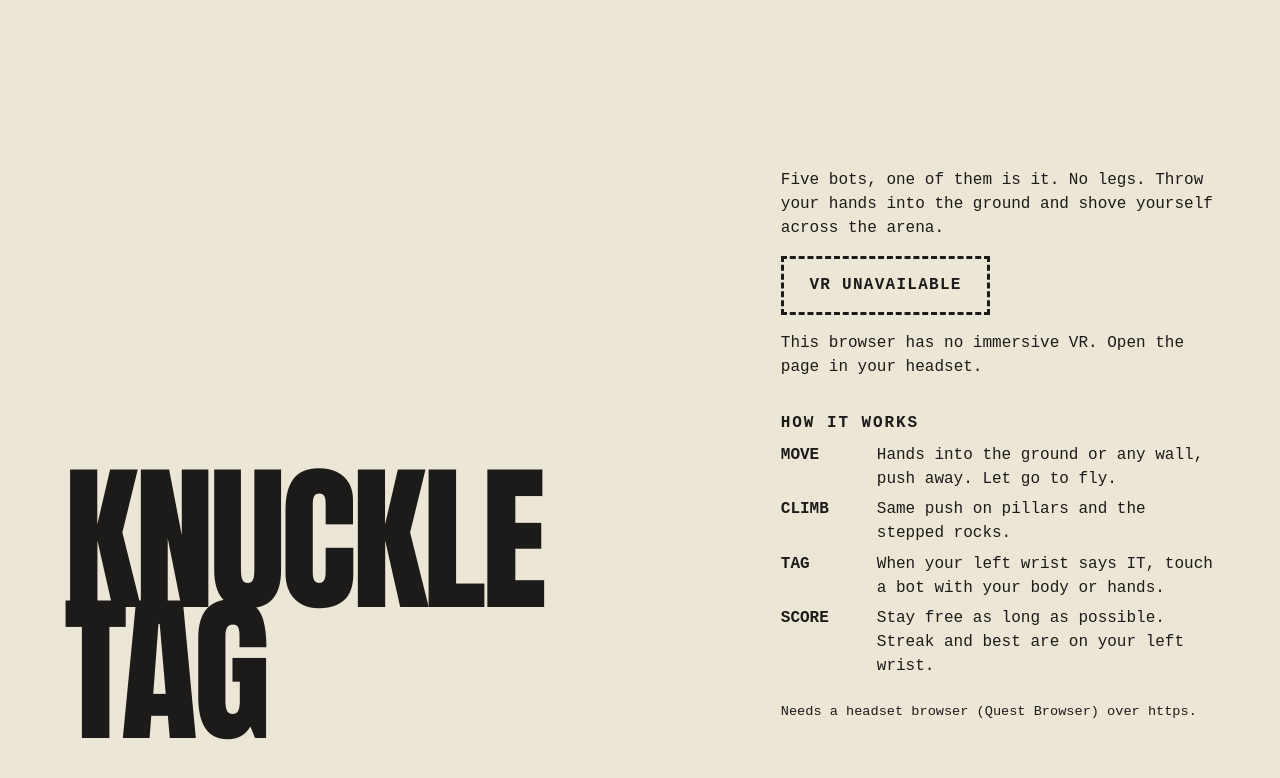
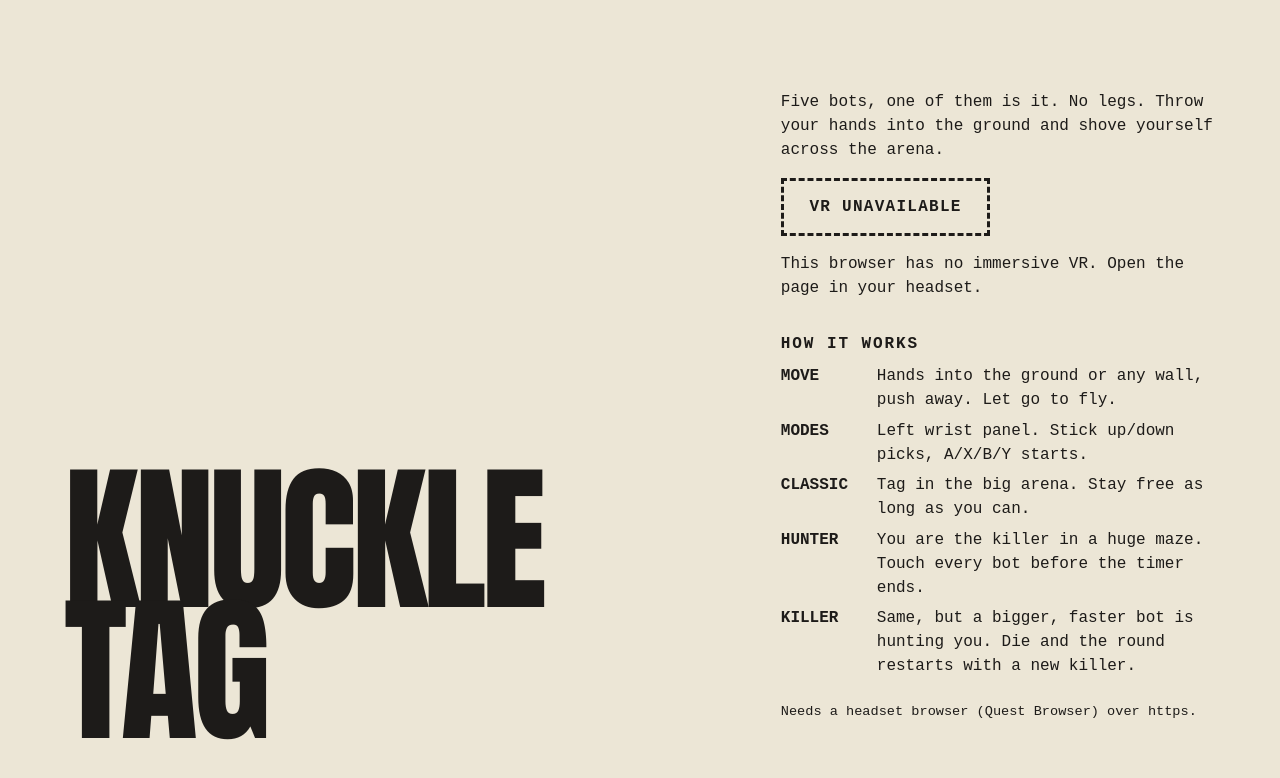
Before and after one commit to mark-invincible-edit/vrtest, a plain HTML site: page index.html in a window 1280 px wide. Drawn offline with nearby package versions, Linux system fonts and the light colour scheme.

Commit message:
Update index.html

```diff
--- a/index.html
+++ b/index.html
@@ -8,7 +8,7 @@
 <meta name="color-scheme" content="light dark">
 <link rel="stylesheet" href="style.css">
 <script type="importmap">
-{"imports":{"three":"https://cdn.jsdelivr.net/npm/three@0.160.0/build/three.module.js"}}
+{"imports":{"three":"https://cdn.jsdelivr.net/npm/three@0.160.0/build/three.module.js","three/addons/":"https://cdn.jsdelivr.net/npm/three@0.160.0/examples/jsm/"}}
 </script>
 </head>
 <body>
@@ -21,9 +21,10 @@
     <h2>How it works</h2>
     <dl>
       <dt>Move</dt><dd>Hands into the ground or any wall, push away. Let go to fly.</dd>
-      <dt>Climb</dt><dd>Same push on pillars and the stepped rocks.</dd>
-      <dt>Tag</dt><dd>When your left wrist says IT, touch a bot with your body or hands.</dd>
-      <dt>Score</dt><dd>Stay free as long as possible. Streak and best are on your left wrist.</dd>
+      <dt>Modes</dt><dd>Left wrist panel. Stick up/down picks, A/X/B/Y starts.</dd>
+      <dt>Classic</dt><dd>Tag in the big arena. Stay free as long as you can.</dd>
+      <dt>Hunter</dt><dd>You are the killer in a huge maze. Touch every bot before the timer ends.</dd>
+      <dt>Killer</dt><dd>Same, but a bigger, faster bot is hunting you. Die and the round restarts with a new killer.</dd>
     </dl>
     <p class="small">Needs a headset browser (Quest Browser) over https.</p>
   </div>
```
